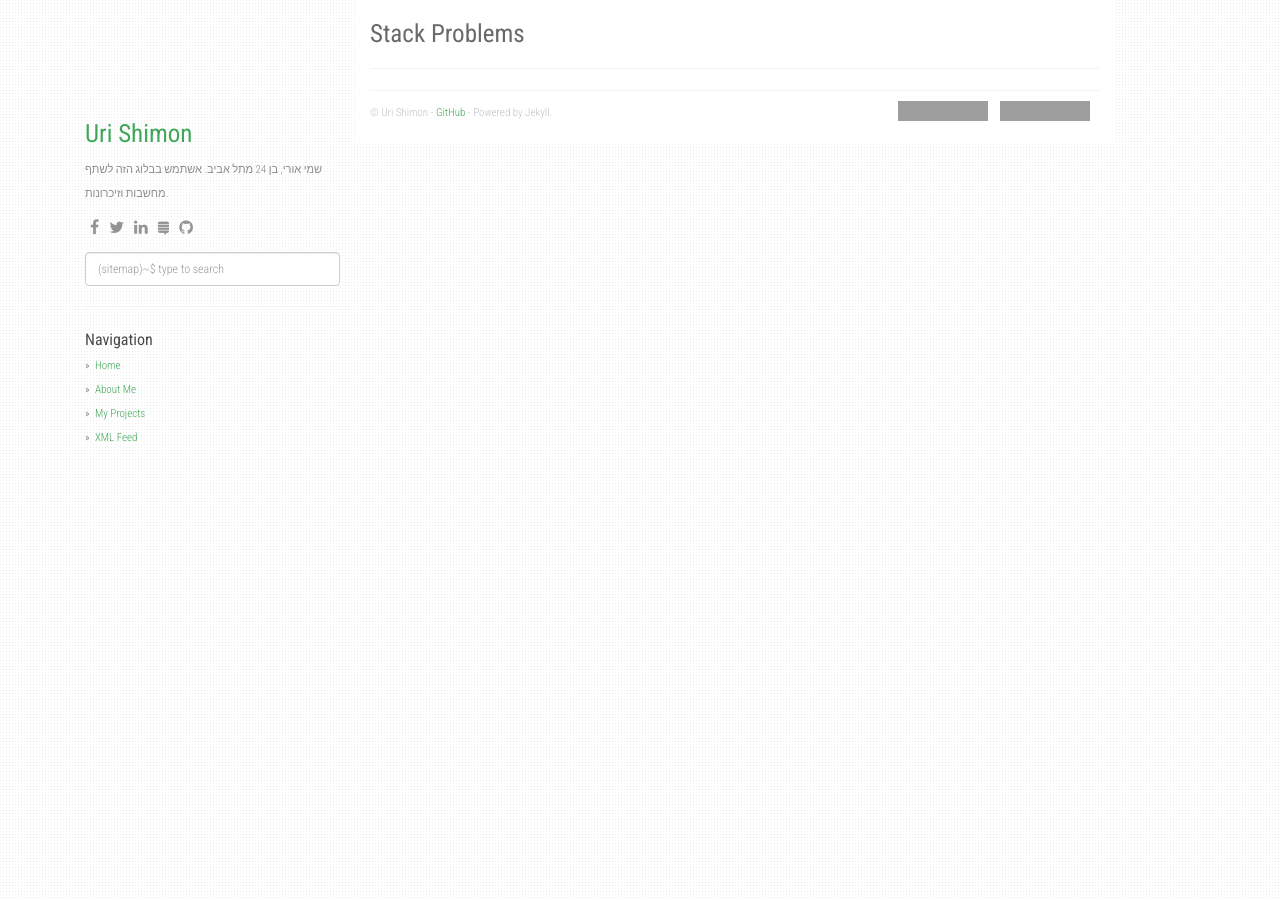
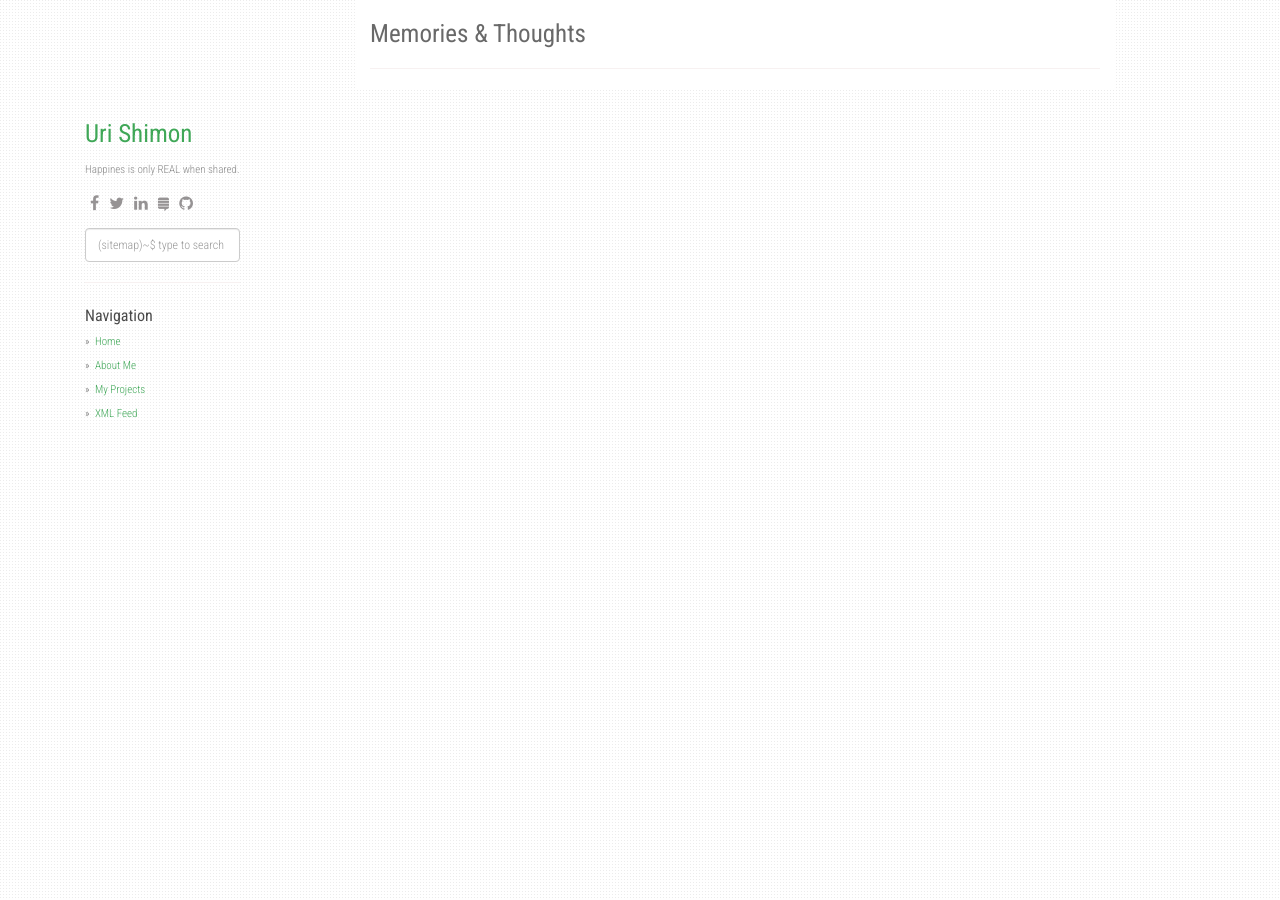
Before and after one commit to shimonuri/shimonuri.github.io, a Jekyll site: the page built from index.html, in a window 1280 px wide. Built offline with Jekyll 4.4.1, drawn with Linux system fonts in a browser that asks for light colours; nearby versions of some CDN libraries; the list of posts is cut into pages by our own code; grey boxes are pictures that could not be loaded.

Commit message:
updating default layout

```diff
--- a/_config.yml
+++ b/_config.yml
@@ -1,8 +1,8 @@
-title: Stack Problems
-description: My Personal Stack Problems
+title: Memories & Thoughts
+description: My Personal Memories & Thoughts
 author: Uri Shimon
-github: https://github.com/agusmakmun
-about: שמי אורי, בן 24 מתל אביב. אשתמש בבלוג הזה לשתף מחשבות וזיכרונות.
+github: https://github.com/shimonuri
+about: Happines is only REAL when shared.
 disqus_shortname: stackproblems
 google_analytics: UA-XXXXXXXX-Y
 
--- a/_layouts/default.html
+++ b/_layouts/default.html
@@ -144,16 +144,6 @@ layout: compress
       </div>
       <div class="col-sm-8 col-offset-1 main-layout">
         {{ content }}
-        <footer>
-          &copy; {{ site.author }}
-          {% if site.github %}
-            - <a href="{{ site.github }}">{{ site.github }}</a> - Powered by Jekyll.
-          {% endif %}
-          <div class="btn-github" style="float:right;">
-            <iframe src="https://ghbtns.com/github-btn.html?user=agusmakmun&repo=agusmakmun.github.io&type=star&count=true" frameborder="0" scrolling="0" width="100" height="20px"></iframe>
-            <iframe src="https://ghbtns.com/github-btn.html?user=agusmakmun&repo=agusmakmun.github.io&type=fork&count=true" frameborder="0" scrolling="0" width="100" height="20px"></iframe>
-          </div>
-        </footer>
       </div>
       <!-- end /.col-sm-8 -->
     </div>
```
